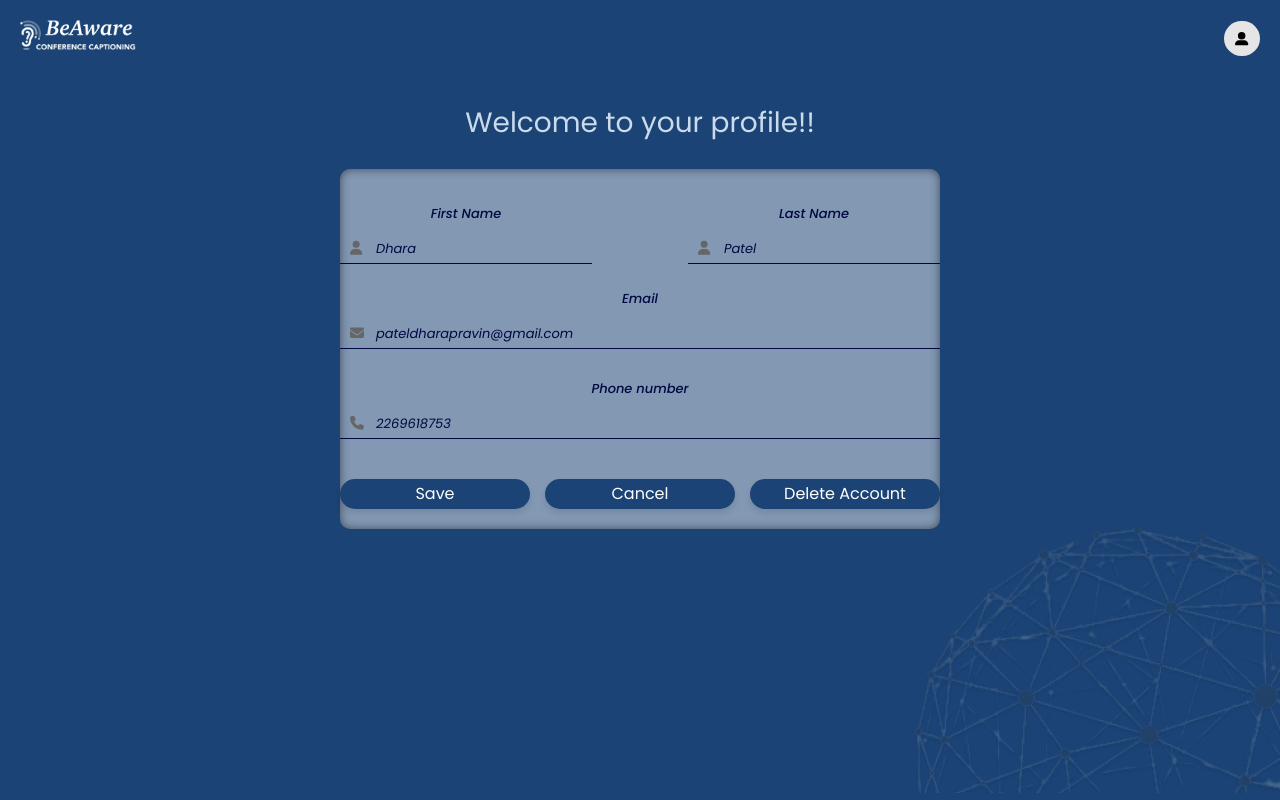
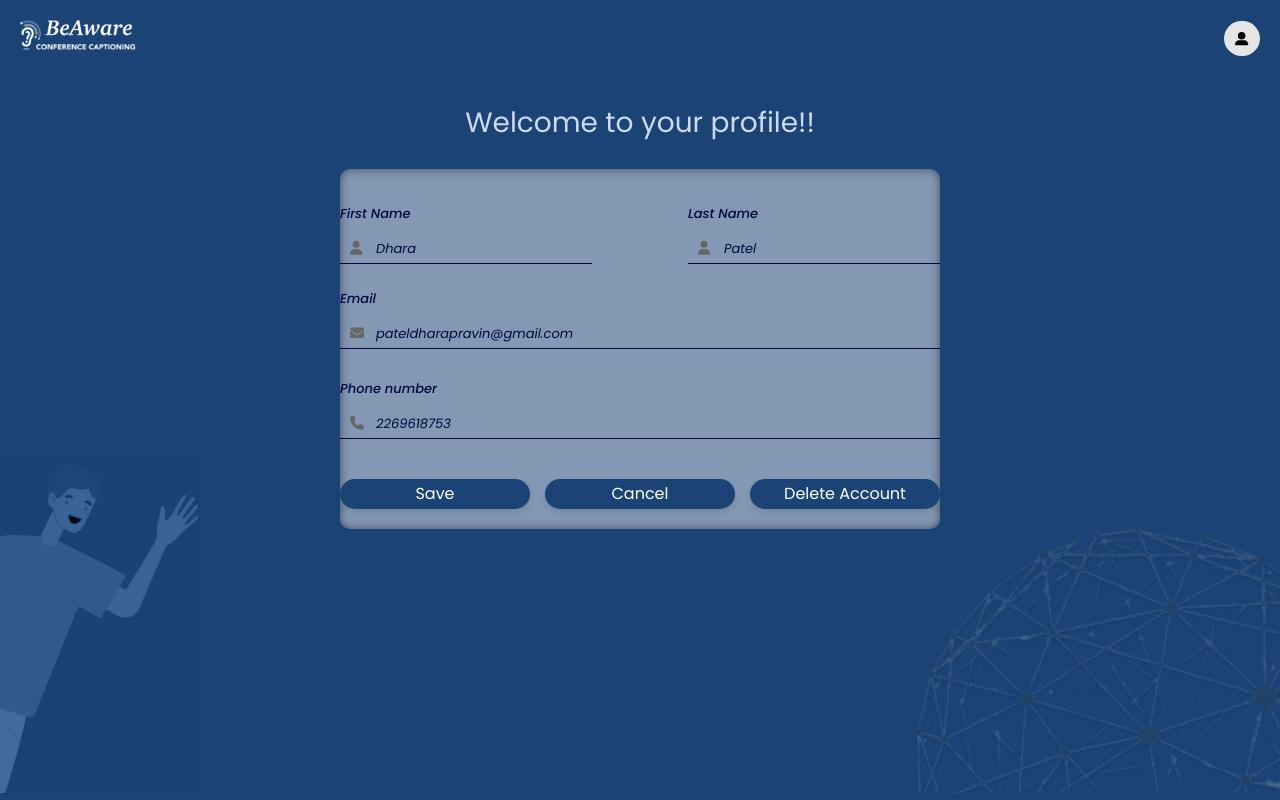
Before and after one commit to BeAware-WHY/app, a React (Vite) app: page /userprofile in a window 1280 px wide. Built offline with nearby package versions, Linux system fonts and the light colour scheme; no server answers; sample sign-in values are in the browser's storage.

Commit message:
Make changes for user profile

```diff
--- a/src/components/pages/UserProfile/UserProfile.css
+++ b/src/components/pages/UserProfile/UserProfile.css
@@ -135,6 +135,7 @@
     justify-content: center; /* Center children horizontally */
     align-items: start; /* Center children vertically */
     height: 60vh;
+    text-align: left;
 }
 
 .card-profile {
--- a/src/components/pages/UserProfile/UserProfile.jsx
+++ b/src/components/pages/UserProfile/UserProfile.jsx
@@ -98,6 +98,9 @@ function UserProfile() {
             <nav className="navbar-dashboard">
                 <div className="navbar-logo-dashboard">
                     <img src="./src/assets/images/logo-white.png" alt="Company Logo" />
+                </div>
+                <div className="image-corner-left">
+                    <img src="./src/assets/images/personstreamcreate.png" alt="personstreamcreate" />
                 </div>
                 <div className='navbar-dashboard-right'>
 
```
